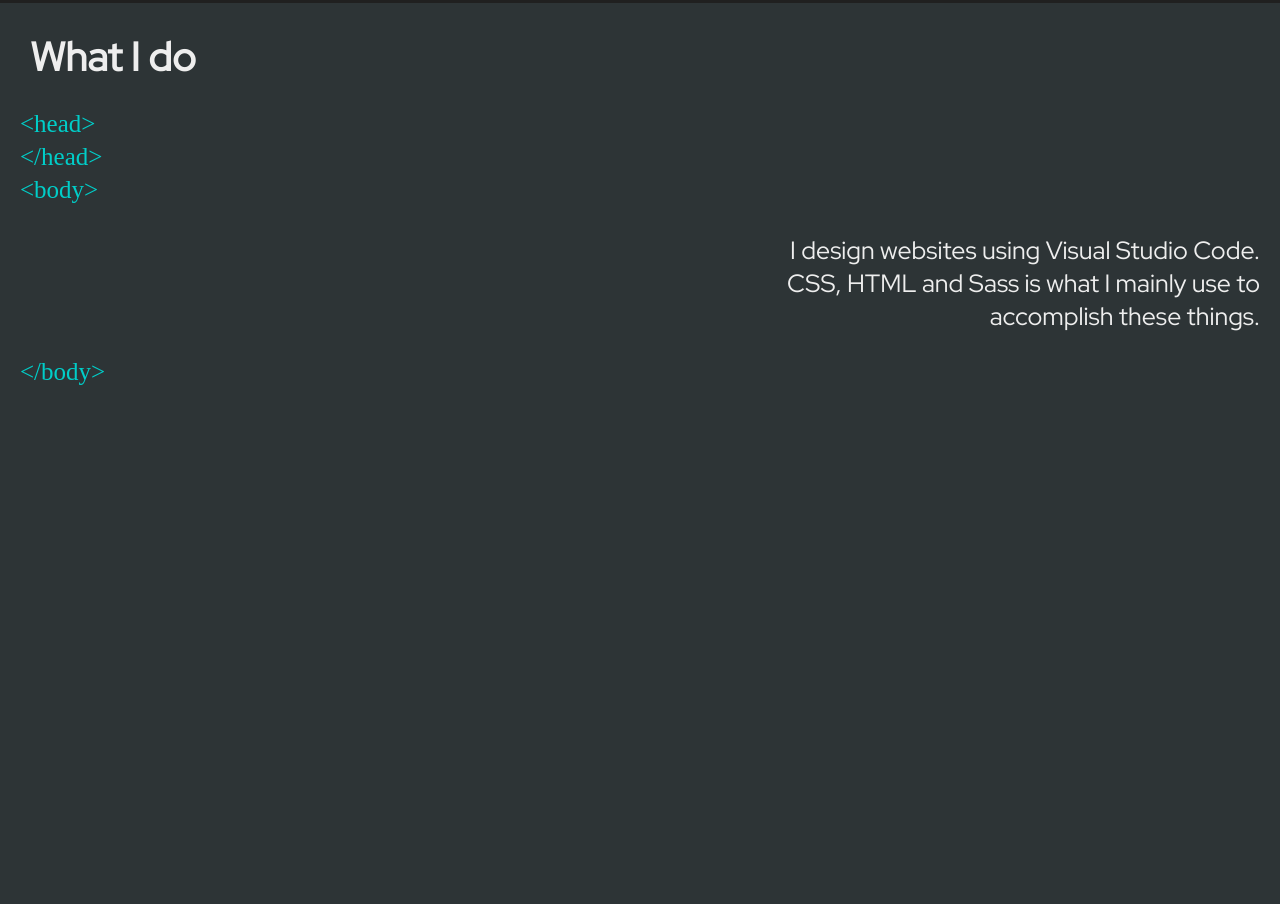
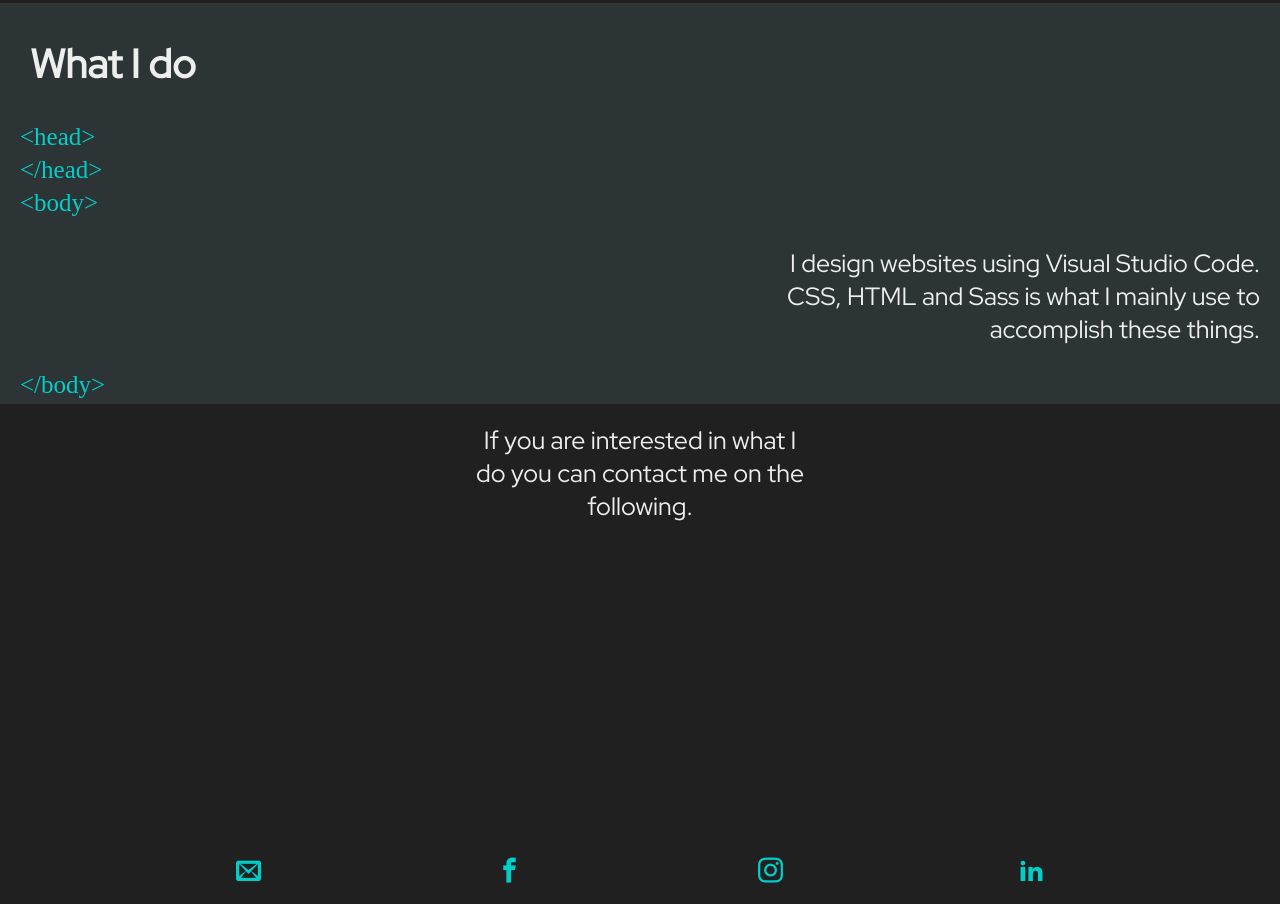
Before and after one commit to AxelNijsten/Portfolio, a plain HTML site: page index.html in a window 1280 px wide. Shown: the part 1315-2219 px from the top of the page. Before the commit the page ends 1706 px from the top, so only its background shows below. Drawn offline with Linux system fonts and the light colour scheme; files whose address does not match are found by name.

Commit message:
scroll spy initiation

```diff
--- a/index.html
+++ b/index.html
@@ -53,7 +53,8 @@
                     <p>This is an interactible minesweeper box wich i made<br>
                                                         using flexbox.</p>
             </div>
-
+        </div>
+        <section id="skills">
             <div class="about">
                 <h1 class="about-title">What I do</h1>
 
@@ -67,13 +68,25 @@
                     </div>
                 <div class="about-tags">&lt;/body&gt;</div>
             </div>
+        </section>
+
+        <section id="contact">
+            <div class="contact">
+                    <div class="contact-text">
+                           <p>If you are interested in what I <br>do you can contact me on the <br>following.</p>
+                    </div>
+                <div class="container-icons">
+                    <i class="icon icon-envelop"></i>
+                    <i class="icon icon-facebook"></i>
+                    <i class="icon icon-instagram"></i>
+                    <i class="icon icon-linkedin"></i>
+                </div>
+            </div>
+        </section>
 
 
-        <div class="contact">
 
 
-        </div>
-        </div>
 
 
 
--- a/res/scss/_base.scss
+++ b/res/scss/_base.scss
@@ -152,7 +152,7 @@ body{
     display: flex;
     background-color: #2D3436;
     flex-direction: column;
-    height: 300px;
+
     h1{
      text-align: left;
      margin-left: 30px;
@@ -175,3 +175,42 @@ body{
        font-size: 25px;
        padding-right: 20px;
    }
+
+.contact{
+    display: flex;
+    background-color: #202020;
+    flex-direction: column;
+    height: 500px;
+    justify-content: center;
+}
+
+
+
+
+
+
+.contact-text{
+    text-align: center;
+    align-content: center;
+
+p{
+    margin: 0;
+    font-size: 25px;
+
+}
+}
+
+
+
+.container-icons{
+    display: flex;
+    flex-direction: row;
+    justify-content: space-evenly;
+    align-items: flex-end;
+    height: 360px;
+    i{
+        font-size: 25px;
+        color: #00CEC9
+    }
+
+}
```
Also changed, not shown: res/css/style.css, 1 other file.
